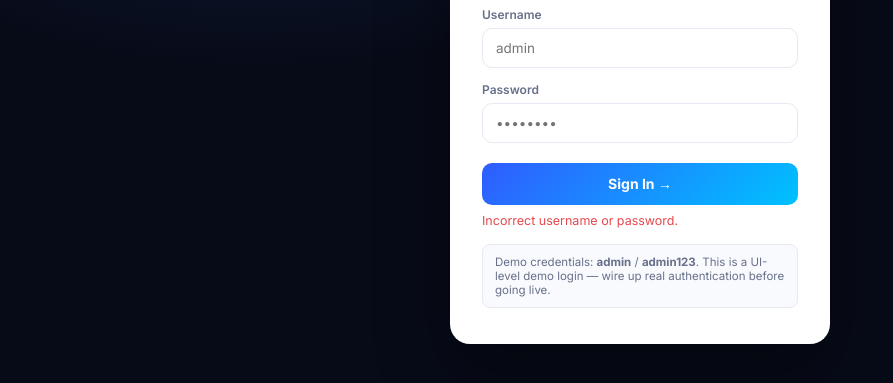
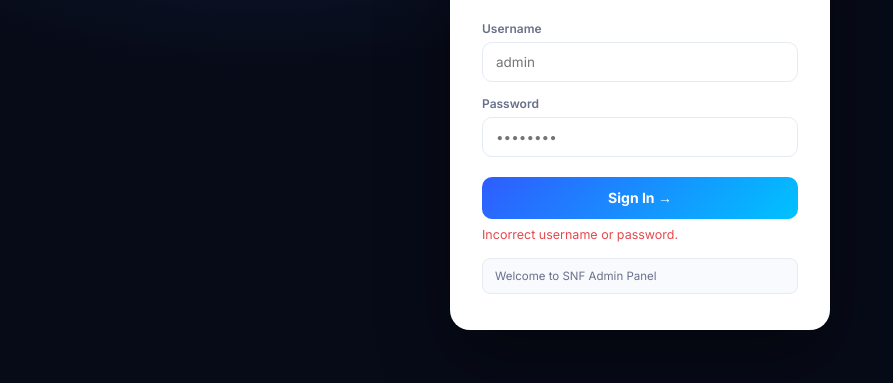
Before and after one commit to shubh3963/snf-admin, a plain HTML site: page index.html in a window 1280 px wide. Both pictures are taken after a click on the button "Sign In →". Shown: the part 291-674 px from the top of the page, without its empty margins (0-893 px from the left). Drawn offline with nearby package versions, Linux system fonts and the light colour scheme.

Commit message:
Update index.html

```diff
--- a/index.html
+++ b/index.html
@@ -170,8 +170,9 @@
     <div class="field"><label>Password</label><input type="password" id="loginPass" placeholder="••••••••"></div>
     <button class="login-btn" id="loginBtn">Sign In →</button>
     <div class="login-err" id="loginErr">Incorrect username or password.</div>
-    <div class="login-hint">Demo credentials: <b>admin</b> / <b>admin123</b>. This is a UI-level demo login — wire up real authentication before going live.</div>
-  </div>
+<div class="login-hint">
+Welcome to SNF Admin Panel</div>
+</div>
 </div>
 
 <!-- ===================== APP ===================== -->
@@ -191,8 +192,6 @@
   </aside>
 
   <main class="main">
-    <div class="storage-note">ℹ️ This panel stores data using the artifact's built-in storage so it persists between visits and is shared by everyone using this panel link. Swap in a real backend + authentication before handling actual client data in production.</div>
-
     <!-- ---------- DASHBOARD ---------- -->
     <section class="page active" id="page-dashboard">
       <div class="topbar">
@@ -373,7 +372,7 @@ document.getElementById('loginPass').addEventListener('keydown', e=>{ if(e.key==
 function doLogin(){
   const u = document.getElementById('loginUser').value.trim();
   const p = document.getElementById('loginPass').value.trim();
-  if(u==='admin' && p==='admin123'){
+  if(u==='snfecomm3963' && p==='SNF@#$3963'){
     document.getElementById('loginScreen').style.display='none';
     document.getElementById('app').classList.add('show');
     boot();
@@ -551,6 +550,8 @@ function clientFormHtml(c){
   c = c || {name:'',contact:'',service:'',start:todayStr(),end:todayStr(),status:'Active',manager:'',fee:0};
   return `<div class="mgrid">
     <div class="mfield full"><label>Client / Company Name</label><input id="f_cname" value="${c.name}"></div>
+        <div class="mfield full"><label>Client Name</label><input id="f_cname" value="${c.name}"></div>
+    <div class="mfield full"><label>Client Contact Number</label><input id="f_cname" value="${c.name}"></div>
     <div class="mfield full"><label>Contact Email</label><input id="f_ccontact" value="${c.contact}"></div>
     <div class="mfield full"><label>Service</label><input id="f_cservice" value="${c.service}"></div>
     <div class="mfield"><label>Start Date</label><input type="date" id="f_cstart" value="${c.start}"></div>
```
